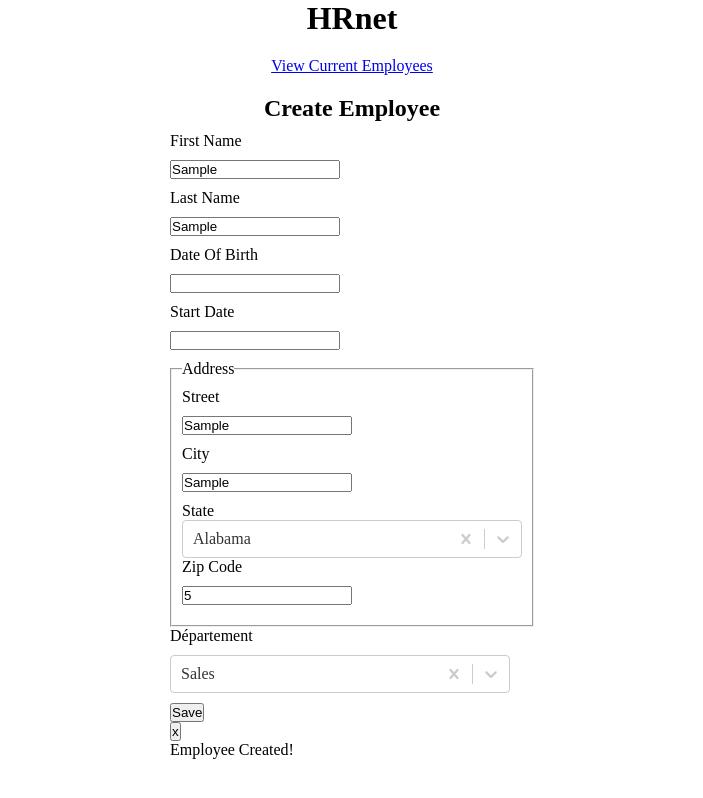
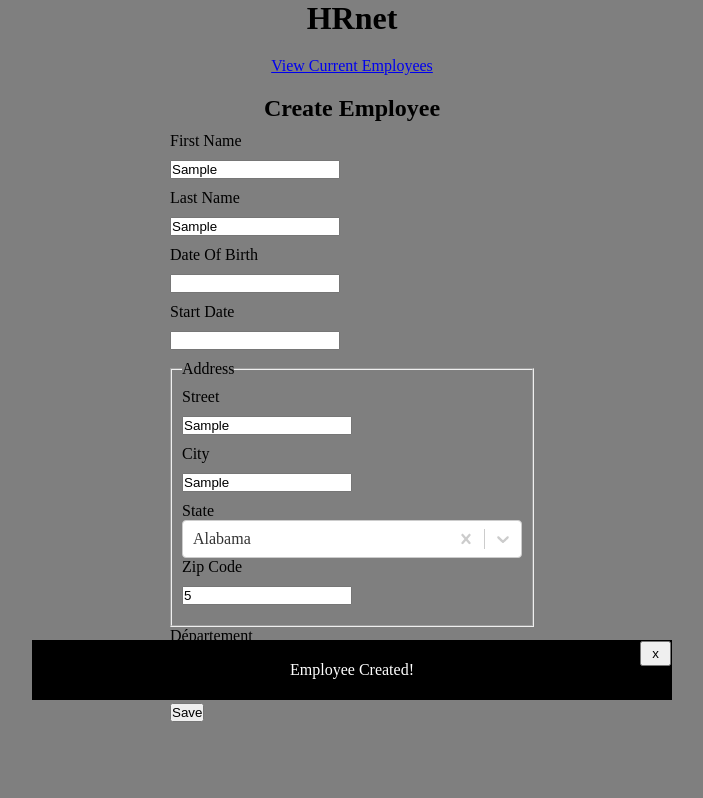
Before and after one commit to D-D-f/Calendrier, a React (Create React App) app: page / in a window 1280 px wide. Both pictures are taken after typing "Sample", "Sample", "Sample", "Sample", "Sample", "5" into the empty fields and a click on the button "Save". Shown: the whole page, without its empty margins (288-991 px from the left). Built offline with nearby package versions, Linux system fonts and the light colour scheme.

Commit message:
add modal

```diff
--- a/src/Component/Form/Form.jsx
+++ b/src/Component/Form/Form.jsx
@@ -2,14 +2,12 @@ import React, {useState} from "react";
 // @ts-ignore
 import { CalendarPicker } from "simple-calendar-react-library";
 import { useForm, Controller } from "react-hook-form";
-import Modal from "../Modal/Modal";
 import Select from "react-select";
 import "./Form.css";
 
-const Form = () => {
+const Form = ({setActiveModal}) => {
   const [activeCalendarBirthday, setActiveCalendarBirthday] = useState(false);
   const [activeCalendarStart, setActiveCalendarStart] = useState(false);
-  const [activeModal, setActiveModal] = useState(false);
   const [dateStarAndBirthday, setDateStartAndBirthday] = useState({
     birthday: "",
     start: "",
@@ -329,7 +327,7 @@ const Form = () => {
             />
             <div className="calendar">
               {activeCalendarBirthday && (
-            <CalendarPicker getDate={getDateBirthday} langage="fr" start={1948} end={2030} />
+                  <CalendarPicker getDate={getDateBirthday} langage="fr" start={1948} end={2030}/>
               )}
             </div>
           </div>
@@ -344,7 +342,7 @@ const Form = () => {
             />
             <div className="calendar">
               {activeCalendarStart && (
-            <CalendarPicker getDate={getDateStart} langage="fr" start={1948} end={2030} />
+                  <CalendarPicker getDate={getDateStart} langage="fr" start={1948} end={2030}/>
               )}
             </div>
           </div>
@@ -364,8 +362,8 @@ const Form = () => {
                   name="selectField"
                   control={control}
                   defaultValue={options[0]}
-            render={({ field }) => (
-              <Select {...field} options={options} isClearable />
+                  render={({field}) => (
+                      <Select {...field} options={options} isClearable/>
                   )}
               />
             </div>
@@ -381,15 +379,12 @@ const Form = () => {
                 name="departement"
                 control={control}
                 defaultValue={department[0]}
-          render={({ field }) => (
-            <Select {...field} options={department} isClearable />
+                render={({field}) => (
+                    <Select {...field} options={department} isClearable/>
                 )}
             />
           </div>
-
           <button type="submit" onClick={() => setActiveModal(true)}>Save</button>
-
-      <Modal active={activeModal} changeModal={setActiveModal} />
         </form>
   );
 };
--- a/src/Component/Modal/Modal.jsx
+++ b/src/Component/Modal/Modal.jsx
@@ -1,13 +1,23 @@
 import React from "react";
 
-const Modal = ({active, changeModal}) => {
+const Modal = ({activeModal, setActiveModal}) => {
     const styleModal = {
-        display: active ? "block" : "none",
+        display: activeModal ?  "block" : "none",
+        background: "black",
+        color:"white",
+        textAlign: "center",
+        padding: "20px",
+        border: "1px solid black",
+        width: "50%",
+        margin: "auto",
+        marginTop: "50%",
+        position: "relative",
+        zIndex: 1000,
     }
 
   return (
       <div style={{...styleModal}}>
-          <button onClick={() => changeModal(false)}>x</button>
+          <button style={{position: "absolute", right: "0", top: "0", padding:"3px 10px"}} onClick={() => setActiveModal(false)}>x</button>
         <p>Employee Created!</p>
       </div>
   );
--- a/src/Page/Home/Home.jsx
+++ b/src/Page/Home/Home.jsx
@@ -2,15 +2,33 @@ import React from "react";
 import "./Home.css";
 import Header from "../../Component/Header/Header";
 import Form from "../../Component/Form/Form";
+import Modal from "../../Component/Modal/Modal";
 
 const Home = () => {
+    const [activeModal, setActiveModal] = React.useState(false);
+
+    const styleOverlay = {
+        position: "fixed",
+        top: 0,
+        left: 0,
+        width: "100%",
+        height: "100%",
+        backgroundColor: "rgba(0, 0, 0, 0.5)",
+        pointerEvents: "none",
+    }
+
   return (
-    <div className="container">
-      <Header />
-      <main>
-        <Form />
-      </main>
-    </div>
+      <>
+          <div style={activeModal ? {...styleOverlay} : {}} className="container">
+              <div>
+                  <Header/>
+                  <main>
+                      <Form setActiveModal={setActiveModal}/>
+                  </main>
+              </div>
+          </div>
+          <Modal activeModal={activeModal} setActiveModal={setActiveModal} style={{ zIndex: 1000 }} />
+      </>
   );
 };
 
```
Lines whose indentation alone changed are shown as unchanged.
